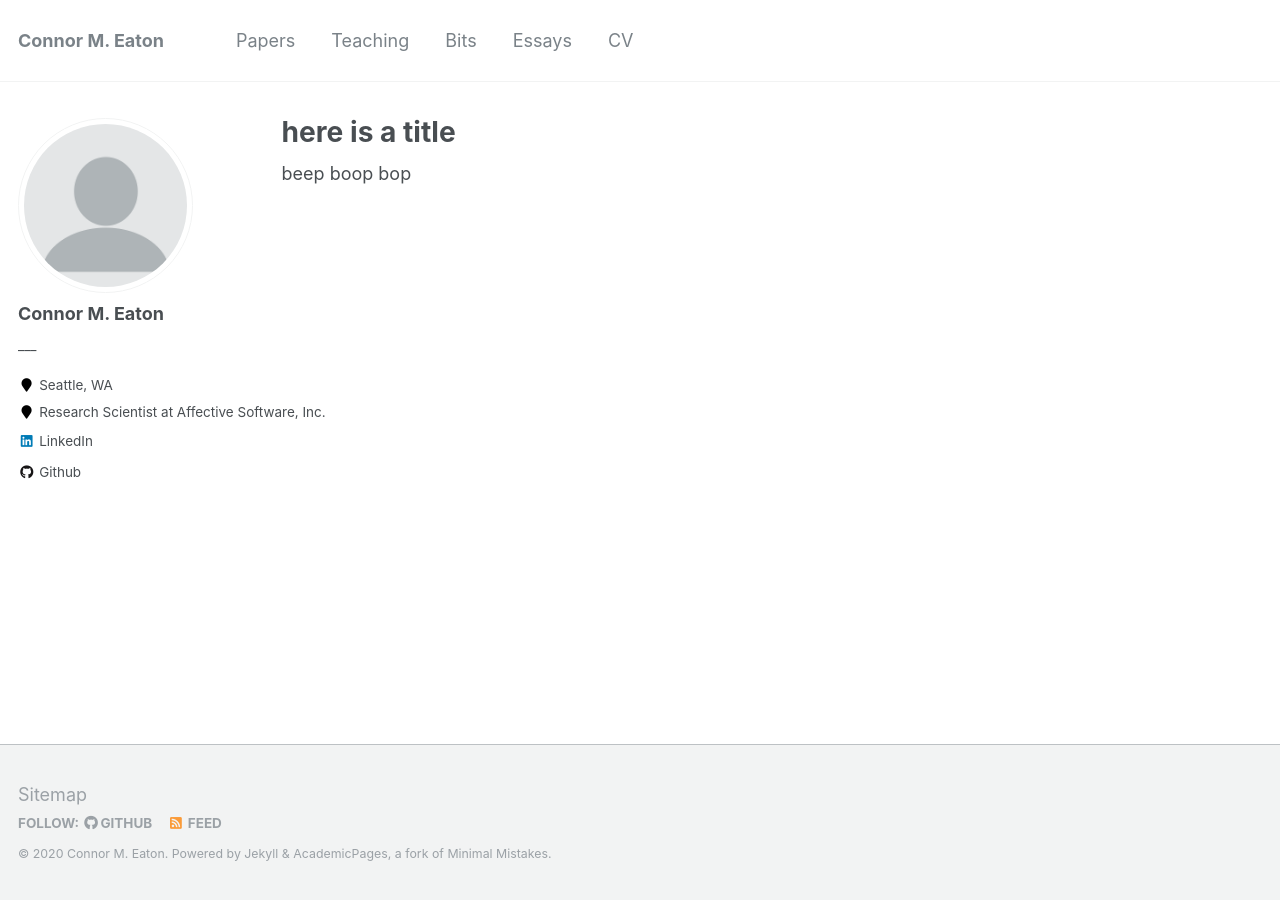
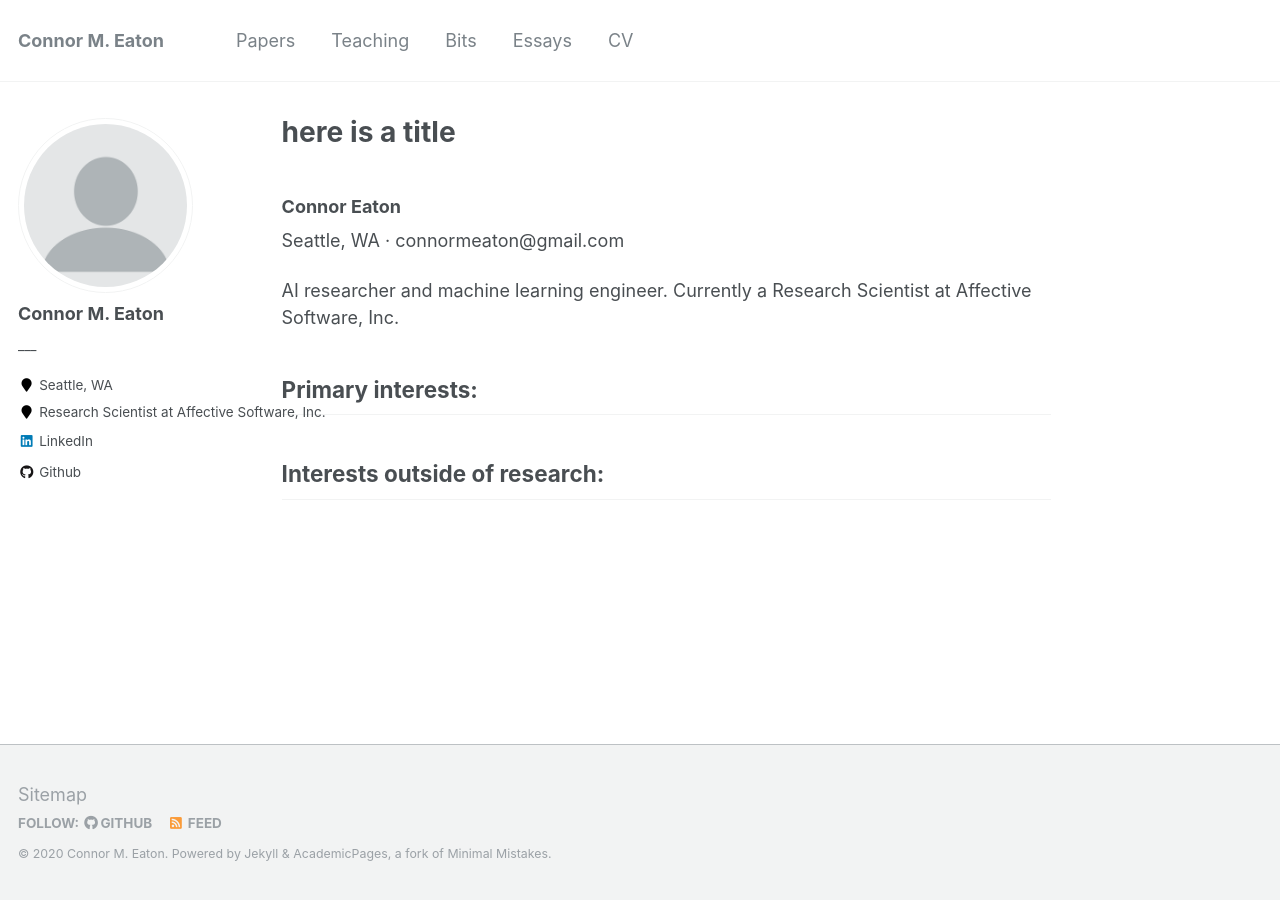
Before and after one commit to connormeaton/connormeaton.github.io, a Jekyll site: the page built from _pages/about.md, in a window 1280 px wide. Built offline with Jekyll 4.4.1, drawn with Linux system fonts in a browser that asks for light colours.

Commit message:
Update about.md

```diff
--- a/_pages/about.md
+++ b/_pages/about.md
@@ -8,4 +8,13 @@ redirect_from:
   - /about.html
 ---
 
-beep boop bop
+### Connor Eaton
+Seattle, WA · connormeaton@gmail.com
+
+AI researcher and machine learning engineer. Currently a Research Scientist at Affective Software, Inc.
+
+Primary interests:
+-
+
+Interests outside of research:
+-
```
